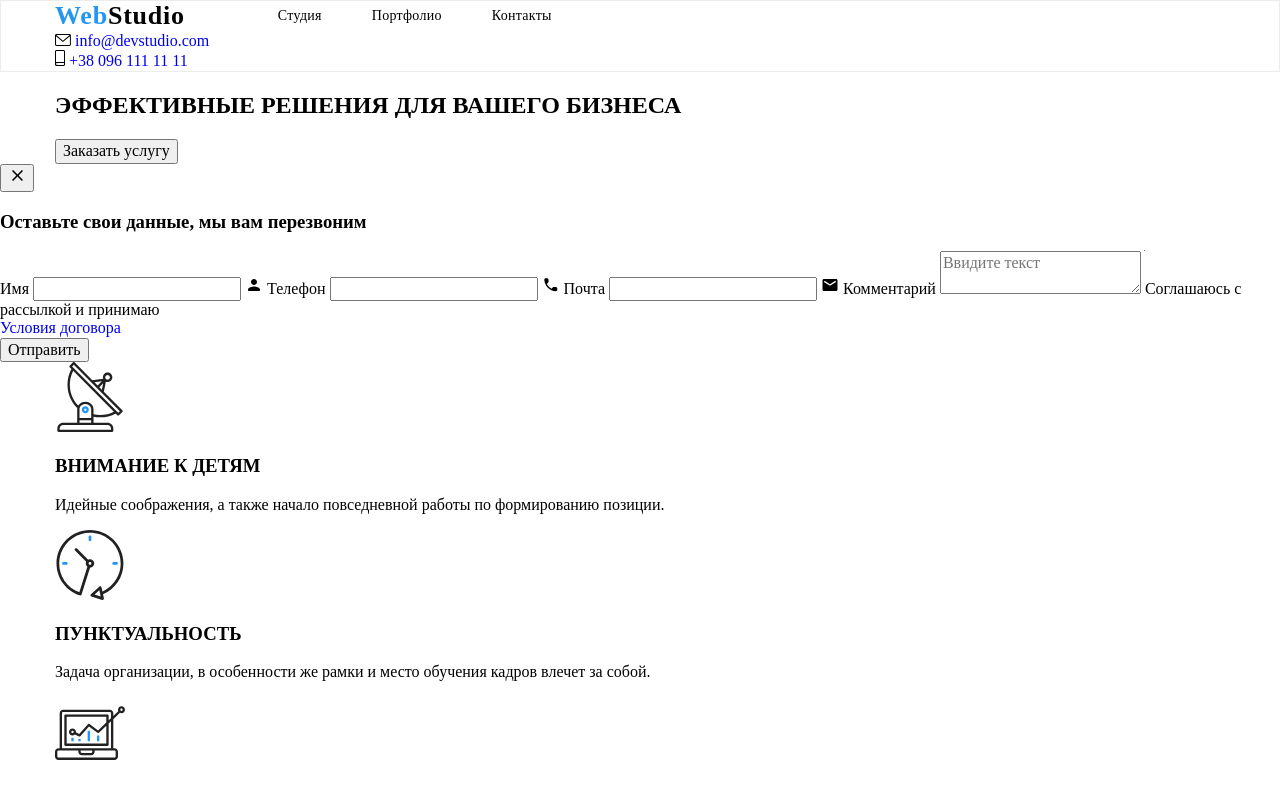
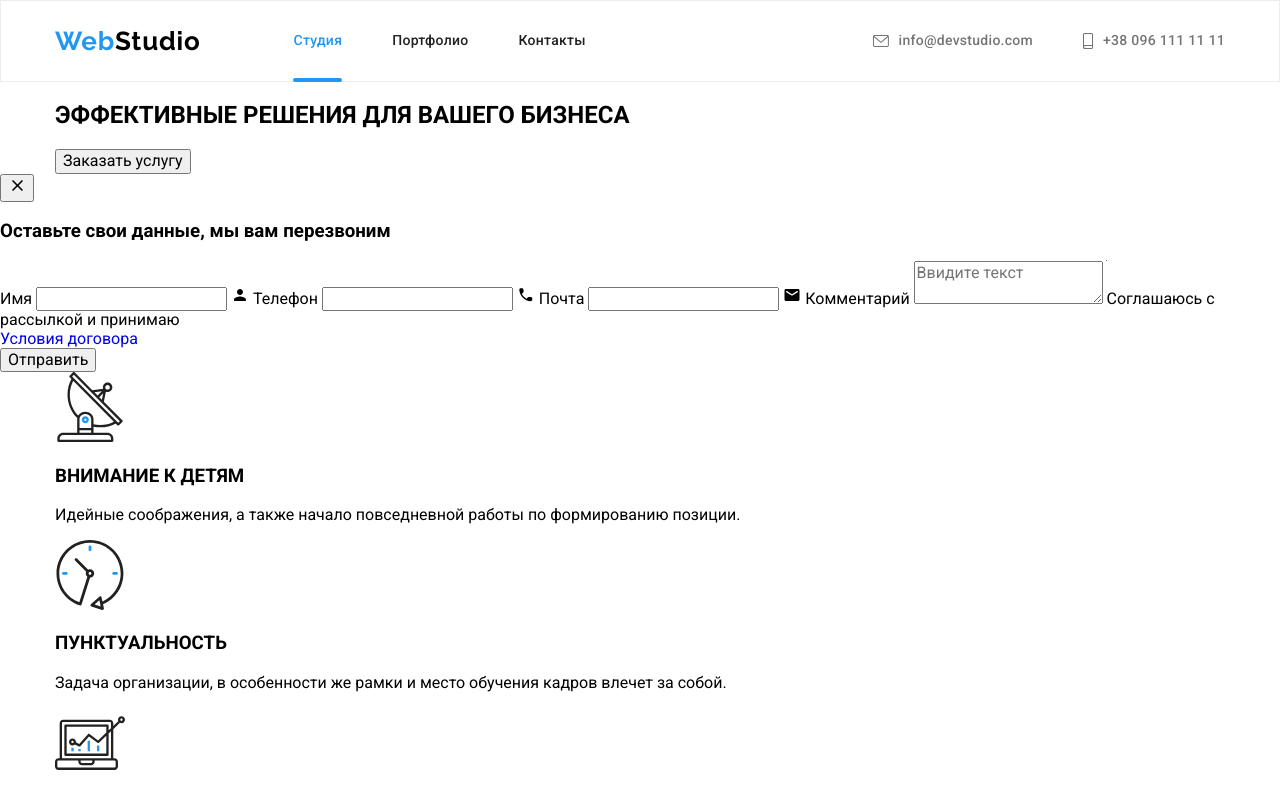
Before and after one commit to Ivan-Besedin/goit-markup-hw-07, a plain HTML site: page index.html in a window 1280 px wide. Shown: the top 788 px of the page. Drawn offline with nearby package versions, Linux system fonts and the light colour scheme.

Commit message:
сделан хедер

```diff
--- a/index.html
+++ b/index.html
@@ -15,17 +15,17 @@
 <body>
     <!-- шапка сайта -->
     <header class="header">
-        <div class="container main-nav">
-            <nav class="menu">
-                <a href="./index.html" lang="en" class="logo">Web<span class="logo-black">Studio</span></a>
-                <ul class="list-no-stule site-nav">
-                    <li class="item"><a href="./index.html" class="menu-nav color-atelier underscore">Студия</a></li>
-                    <li class="item"><a href="./portfolio.html" class="menu-nav ">Портфолио</a></li>
-                    <li class="item"><a href="#" class="menu-nav">Контакты</a></li>
+        <div class="container menu">
+            <nav class="menu-nav">
+                <a href="./index.html" lang="en" class="logo">Web<span class="logo-dark">Studio</span></a>
+                <ul class="list-no-stule nav-list">
+                    <li class="nav-item"><a href="./index.html" class="nav-link color-atelier underscore">Студия</a></li>
+                    <li class="nav-item"><a href="./portfolio.html" class="nav-link">Портфолио</a></li>
+                    <li class="nav-item"><a href="#" class="nav-link">Контакты</a></li>
                 </ul>
             </nav>
-            <ul class="list-no-stule  auth-nav">
-                <li class="item">
+            <ul class="list-no-stule address-list">
+                <li class="address-item">
                     <a href="mailto:info@devstudio.com" class="address mail">
                         <svg class="" width="16" height="12">
                             <use href="./img/icon/sprait-icon.svg#envelope"></use>
@@ -33,7 +33,7 @@
                         info@devstudio.com
                     </a>
                 </li>
-                <li class="item">
+                <li class="address-item">
                     <a href="tel:+380961111111" class="address tell">
                         <svg class="" width="10" height="16">
                             <use href="./img/icon/sprait-icon.svg#smartphone"></use>
--- a/sass/components/_body.scss
+++ b/sass/components/_body.scss
@@ -1,8 +1,8 @@
 body {
-  font-family: var(--main-text);
+  font-family: $main-text;
   font-style: normal;
   font-weight: normal;
-  background-color: var(--body-collor);
+  background-color: $body-collor;
 }
 
 a {
--- a/sass/components/_logo.scss
+++ b/sass/components/_logo.scss
@@ -1,18 +1,19 @@
 .logo {
-  display: block;
+  display: flex;
+  align-items: center;
   margin-right: 93px;
-  font-family: var(--logo-text);
+  font-family: $logo-text;
   font-weight: bold;
   font-size: 26px;
   line-height: 1.19;
   letter-spacing: 0.03em;
-  color: #2196f3;
+  color: $logo-color;
 
-  &-black {
-    color: black;
+  &-dark {
+    color: $logo-color-dark;
   }
 
   &-white {
-    color: #ffffff;
+    color: $logo-color-white;
   }
 }
--- a/sass/components/_page-header.scss
+++ b/sass/components/_page-header.scss
@@ -6,32 +6,110 @@
 .menu {
   display: flex;
   align-items: center;
+}
 
-  &-nav {
+.menu-nav {
+  display: flex;
+  align-items: center;
+
+  .nav-list {
+    display: flex;
+  }
+}
+
+.nav-item {
+  position: relative;
+
+  &:not(:last-child) {
+    margin-right: 50px;
+  }
+
+  &::after {
+    content: '';
+    position: absolute;
     display: block;
+    bottom: -1px;
+    width: 100%;
+    height: 4px;
+    background-color: #2196f3;
+    border-radius: 2px;
+    opacity: 0;
+    transform: scaleX(0);
+    transition: transform 500ms cubic-bezier(0.4, 0, 0.2, 1);
+  }
+
+  &:hover::after {
+    opacity: 1;
+    transform: scaleX(1);
+    transition: transform 500ms cubic-bezier(0.4, 0, 0.2, 1);
+  }
+
+  .underscore::after {
+    content: '';
+    position: absolute;
+    display: block;
+    bottom: -1px;
+    width: 100%;
+    height: 4px;
+    background-color: #2196f3;
+    border-radius: 2px;
+  }
+}
+
+.nav-link {
+  padding-top: 32px;
+  padding-bottom: 32px;
+
   font-style: normal;
   font-weight: 500;
   font-size: 14px;
   line-height: 1.14;
   letter-spacing: 0.02em;
-    color: var(--main-color);
+  color: $main-color;
   transition: 250ms cubic-bezier(0.4, 0, 0.2, 1);
 
   &:hover,
   &:focus {
-      color: var(--link-color);
-    }
+    color: $link-color;
   }
 }
 
-.site-nav {
+.address-list {
   display: flex;
+  margin-left: auto;
 
-  & .item:not(:last-child) {
+  .address-item:not(:last-child) {
     margin-right: 50px;
-
-    & {
-      position: relative;
   }
 }
+
+.address {
+  display: flex;
+  align-items: center;
+
+  padding-top: 32px;
+  padding-bottom: 32px;
+
+  font-style: normal;
+  font-weight: 500;
+  font-size: 14px;
+  line-height: 1.14;
+  letter-spacing: 0.02em;
+  color: $text-color;
+  fill: #757575;
+  transition: 250ms cubic-bezier(0.4, 0, 0.2, 1);
+
+  & svg {
+    margin-right: 10px;
   }
+
+  &:hover,
+  &:focus {
+    color: $link-color;
+    fill: #2196f3;
+  }
+}
+
+.color-atelier {
+  color: $link-color;
+}
--- a/sass/main.scss
+++ b/sass/main.scss
@@ -4,3 +4,5 @@
 
 @import './components/page-header';
 @import './components/logo';
+
+@import './components/section-hero';
--- a/sass/utils/_variables.scss
+++ b/sass/utils/_variables.scss
@@ -0,0 +1,9 @@
+$main-text: 'Roboto', sans-serif;
+$logo-text: 'Raleway', sans-serif;
+$body-collor: #ffffff;
+$link-color: #2196f3;
+$main-color: #212121;
+$text-color: #757575;
+$logo-color: #2196f3;
+$logo-color-dark: #000000;
+$logo-color-white: #ffffff;
```
Also changed, not shown: portfolio.html (+10 -10 lines), css/main.css, css/main.min.css, sass/components/_section-hero.scss (added), 2 other files. Lines whose indentation alone changed are shown as unchanged.
